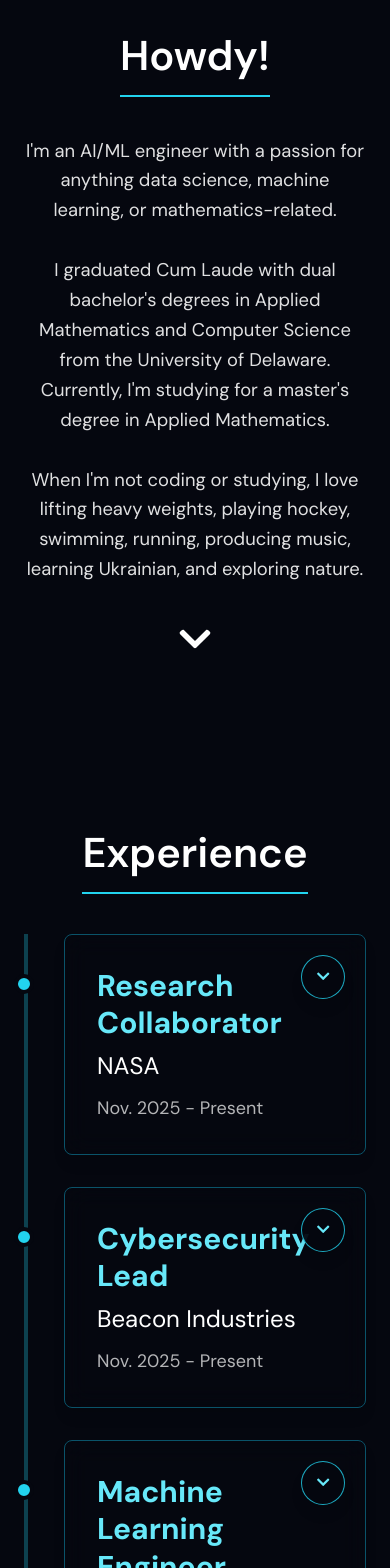
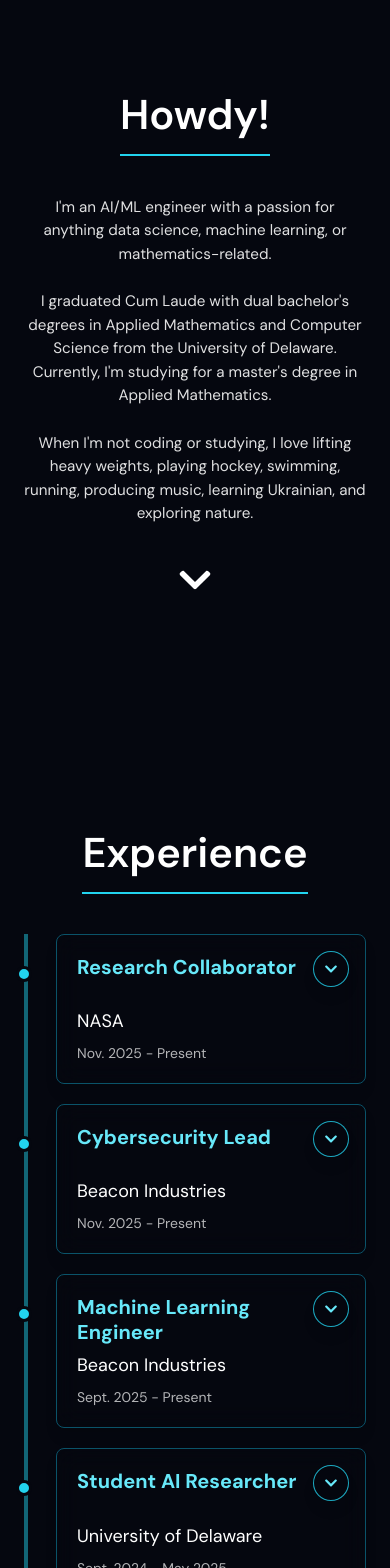
Before and after one commit to andrewango/personal-website, a React (Create React App) app: page / in a window 390 px wide. Shown: the part 920-2488 px from the top of the page. Built offline with nearby package versions, Linux system fonts and the light colour scheme.

Commit message:
Fixed card sizing on mobile and desktop, and fixed hobbies section on mobile

```diff
--- a/src/components/Experience.tsx
+++ b/src/components/Experience.tsx
@@ -129,15 +129,15 @@ export default function Experience() {
           return (
             <div
               key={experience.id}
-              className="relative mb-8 grid w-full grid-cols-1 pl-10 md:grid-cols-[minmax(0,1fr)_minmax(24rem,1.18fr)_4rem_minmax(24rem,1.18fr)_minmax(0,1fr)] md:items-start md:gap-0 md:pl-0"
+              className="relative mb-5 grid w-full grid-cols-1 pl-8 md:mb-8 md:grid-cols-[minmax(0,1fr)_minmax(24rem,1.18fr)_4rem_minmax(24rem,1.18fr)_minmax(0,1fr)] md:items-start md:gap-0 md:pl-0"
             >
               <span
-                className="absolute left-0 md:left-1/2 transform -translate-x-1/2 w-5 h-5 bg-cyan-400 rounded-full border-4 border-[#05070f] z-10"
-                style={{ top: '2.5rem' }}
+                className="absolute left-0 md:left-1/2 transform -translate-x-1/2 h-4 w-4 rounded-full border-[3px] border-[#05070f] bg-cyan-400 z-10 md:h-5 md:w-5 md:border-4"
+                style={{ top: '2rem' }}
               />
 
               <article
-                className={`relative z-10 flex min-h-[13rem] w-full flex-col rounded-lg border border-cyan-700/70 bg-[#07111f]/78 p-8 text-white shadow-lg backdrop-blur-md transition-transform duration-300 hover:scale-[1.01] hover:border-cyan-300 md:h-[13rem] ${
+                className={`relative z-10 flex min-h-[9rem] w-full flex-col rounded-lg border border-cyan-700/70 bg-[#07111f]/78 p-5 text-white shadow-lg backdrop-blur-md transition-transform duration-300 hover:scale-[1.01] hover:border-cyan-300 md:h-[11rem] md:min-h-[11rem] md:p-7 ${
                   isLeftSide ? 'md:col-start-2 md:row-start-1' : 'md:col-start-4 md:row-start-1'
                 }`}
               >
@@ -190,39 +190,39 @@ export default function Experience() {
                   aria-expanded={isExpanded}
                   aria-controls={detailPanelId}
                   aria-label={`${isExpanded ? 'Collapse' : 'Expand'} ${experience.company} details`}
-                  className="absolute right-5 top-5 flex h-11 w-11 items-center justify-center rounded-full border border-cyan-400/80 bg-[#05070f]/95 text-cyan-300 shadow-lg transition hover:border-cyan-200 hover:text-cyan-100 md:hidden"
+                  className="absolute right-4 top-4 flex h-9 w-9 items-center justify-center rounded-full border border-cyan-400/80 bg-[#05070f]/95 text-sm text-cyan-300 shadow-lg transition hover:border-cyan-200 hover:text-cyan-100 md:hidden"
                 >
                   <FaChevronDown className={`transition-transform duration-300 ${isExpanded ? 'rotate-180' : ''}`} />
                 </button>
 
                 <div className="flex h-full flex-col justify-start">
                   <div>
-                    <h3 className="flex min-h-[4.6rem] items-start text-3xl font-bold leading-tight text-cyan-300">
+                    <h3 className="flex min-h-[2.9rem] items-start pr-9 text-xl font-bold leading-tight text-cyan-300 md:min-h-[3.9rem] md:pr-0 md:text-[1.6rem]">
                       {experience.title}
                     </h3>
-                    <p className="mt-2 text-2xl text-white">{experience.company}</p>
-                    <p className="mt-3 whitespace-nowrap text-lg text-white/70">{experience.date}</p>
+                    <p className="mt-1.5 text-lg text-white md:mt-2 md:text-[1.25rem]">{experience.company}</p>
+                    <p className="mt-2 whitespace-nowrap text-sm text-white/70 md:mt-2 md:text-[0.95rem]">{experience.date}</p>
                   </div>
                 </div>
 
                 <div
                   id={detailPanelId}
                   className={`grid transition-[grid-template-rows,opacity] duration-300 ease-out md:hidden ${
-                    isExpanded ? 'grid-rows-[1fr] opacity-100 mt-8' : 'grid-rows-[0fr] opacity-0 mt-0'
+                    isExpanded ? 'grid-rows-[1fr] opacity-100 mt-5' : 'grid-rows-[0fr] opacity-0 mt-0'
                   }`}
                 >
                   <div className="overflow-hidden">
-                    <div className="border-t border-cyan-400/25 pt-6">
-                      <ul className="space-y-3 text-lg leading-relaxed text-white/85">
+                    <div className="border-t border-cyan-400/25 pt-4">
+                      <ul className="space-y-2 text-sm leading-relaxed text-white/85">
                         {experience.details.map((detail) => (
                           <li key={detail}>{detail}</li>
                         ))}
                       </ul>
-                      <div className="mt-6 flex flex-wrap gap-2">
+                      <div className="mt-4 flex flex-wrap gap-1.5">
                         {experience.tech.map((tech) => (
                           <span
                             key={tech}
-                            className="bg-cyan-500/20 border border-cyan-400 text-cyan-300 text-sm font-medium px-3 py-1 rounded hover:bg-cyan-400/40"
+                            className="bg-cyan-500/20 border border-cyan-400 text-cyan-300 text-xs font-medium px-2 py-1 rounded hover:bg-cyan-400/40"
                           >
                             {tech}
                           </span>
--- a/src/components/Hobbies.tsx
+++ b/src/components/Hobbies.tsx
@@ -78,7 +78,7 @@ function CountUpNumber({ target, suffix = '', visible }: CountUpNumberProps) {
     return () => window.cancelAnimationFrame(animationFrame);
   }, [target, visible]);
 
-  return <div className="text-5xl sm:text-7xl font-bold text-cyan-400">{formatCompactCount(currentValue, suffix)}</div>;
+  return <div className="text-4xl font-bold text-cyan-400 sm:text-7xl">{formatCompactCount(currentValue, suffix)}</div>;
 }
 
 export default function Hobbies() {
@@ -108,16 +108,16 @@ export default function Hobbies() {
     <SectionShell id="hobbies" ref={sectionRef} centered>
       <SectionHeader title="Hobbies" visible={visible} />
 
-      <div className="flex border-b border-cyan-400 mb-12">
+      <div className="mb-8 grid w-full max-w-xl grid-cols-2 border border-cyan-400 sm:mb-12 sm:flex sm:w-auto sm:max-w-none sm:border-b sm:border-l-0 sm:border-r-0 sm:border-t-0">
         {hobbyTabs.map((currentTab) => (
           <button
             key={currentTab}
             onClick={() => setTab(currentTab)}
-            className={`px-8 py-4 text-lg transition-all relative ${
+            className={`relative px-3 py-3 text-sm transition-all sm:px-8 sm:py-4 sm:text-lg ${
               tab === currentTab ? 'text-cyan-400' : 'text-white'
-            } ${
-              currentTab !== 'snowboarding' ? 'border-r border-cyan-400' : ''
-            } hover:text-cyan-300 hover:shadow-[0_0_10px_2px_rgba(0,255,255,0.3)] rounded`}
+            } ${currentTab === 'music' || currentTab === 'ice hockey' ? 'border-r border-cyan-400' : ''} ${
+              currentTab === 'music' || currentTab === 'powerlifting' ? 'border-b border-cyan-400 sm:border-b-0' : ''
+            } ${currentTab !== 'snowboarding' ? 'sm:border-r sm:border-cyan-400' : ''} hover:text-cyan-300 hover:shadow-[0_0_10px_2px_rgba(0,255,255,0.3)] sm:rounded`}
           >
             {currentTab.charAt(0).toUpperCase() + currentTab.slice(1)}
           </button>
@@ -126,21 +126,21 @@ export default function Hobbies() {
 
       {tab === 'music' ? (
         <>
-          <div className="flex flex-col sm:flex-row justify-center items-center gap-12 text-center">
+          <div className="flex flex-row flex-wrap justify-center items-center gap-6 text-center sm:gap-12">
             <div>
               <CountUpNumber target={3_000_000} suffix="M+" visible={visible} />
-              <p className="text-gray-300 text-base mt-2">streams</p>
+              <p className="text-gray-300 text-xs mt-1 sm:text-base sm:mt-2">streams</p>
             </div>
             <div>
               <CountUpNumber target={100_000} suffix="K+" visible={visible} />
-              <p className="text-gray-300 text-base mt-2">listeners</p>
+              <p className="text-gray-300 text-xs mt-1 sm:text-base sm:mt-2">listeners</p>
             </div>
             <div>
               <CountUpNumber target={100} suffix="+" visible={visible} />
-              <p className="text-gray-300 text-base mt-2">countries</p>
+              <p className="text-gray-300 text-xs mt-1 sm:text-base sm:mt-2">countries</p>
             </div>
           </div>
-          <p className="section-body max-w-5xl mt-10 text-center">
+          <p className="section-body max-w-5xl mt-7 text-center sm:mt-10">
             I began producing music in 2016, starting with wave and hip hop/RnB. I made a name for myself in two large
             underground scenes, one inspired by Bladee and Yung Lean, the other by emo, punk, alt rock, and trap. I was
             also a member of an underground collective called Ghost Network. As my interests expanded, I learned how to
@@ -157,7 +157,8 @@ export default function Hobbies() {
         </>
       ) : tab === 'powerlifting' ? (
         <>
-          <ResponsiveContainer width="100%" height={480} className="max-w-6xl">
+          <div className="h-[300px] w-full max-w-6xl sm:h-[480px]">
+            <ResponsiveContainer width="100%" height="100%">
               <LineChart data={chartData}>
                 <CartesianGrid strokeDasharray="3 3" stroke="#888" />
                 <XAxis dataKey="month" stroke="#ccc" />
@@ -189,7 +190,8 @@ export default function Hobbies() {
                 />
               </LineChart>
             </ResponsiveContainer>
-          <p className="section-body max-w-5xl mt-10 text-center">
+          </div>
+          <p className="section-body max-w-5xl mt-7 text-center sm:mt-10">
             I started powerlifting in 2023 and followed NSuns and Sheiko's programs before being coached by Veniamin
             Yovenko in Feb. 2025.
             <br />
@@ -199,7 +201,7 @@ export default function Hobbies() {
         </>
       ) : tab === 'ice hockey' ? (
         <div className="flex flex-col sm:flex-row justify-center items-center gap-12 text-center">
-          <p className="section-body max-w-5xl mt-10 text-center">
+          <p className="section-body max-w-5xl mt-7 text-center sm:mt-10">
             I got into ice hockey in March 2024. I taught myself how to ice skate, occasionally play in beer league,
             and love watching the NHL.
             <br />
@@ -209,7 +211,7 @@ export default function Hobbies() {
         </div>
       ) : (
         <div className="flex flex-col sm:flex-row justify-center items-center gap-12 text-center">
-          <p className="section-body max-w-5xl mt-10 text-center">
+          <p className="section-body max-w-5xl mt-7 text-center sm:mt-10">
             I've snowboarded in Pennsylvania, Vermont, West Virginia, and Maryland. My dream spots are Colorado and the
             French Alps.
           </p>
--- a/src/components/Publications.tsx
+++ b/src/components/Publications.tsx
@@ -54,23 +54,23 @@ export default function Publications() {
     <SectionShell id="publications" ref={sectionRef}>
       <SectionHeader title="Publications" visible={visible} />
 
-      <div className="grid gap-12 grid-cols-1 sm:grid-cols-2 lg:grid-cols-2 max-w-7xl mx-auto">
+      <div className="grid max-w-7xl grid-cols-2 gap-4 mx-auto md:gap-12">
         {publications.map((publication) => (
           <div
             key={publication.url}
-            className="flex min-h-[260px] flex-col justify-between rounded-lg border border-cyan-700/70 bg-[#07111f]/78 p-8 text-white shadow-lg backdrop-blur-md transition-transform duration-300 hover:scale-[1.01] hover:border-cyan-300"
+            className="flex min-h-[9rem] flex-col justify-between rounded-lg border border-cyan-700/70 bg-[#07111f]/78 p-4 text-white shadow-lg backdrop-blur-md transition-transform duration-300 hover:scale-[1.01] hover:border-cyan-300 md:min-h-[13.75rem] md:p-7"
           >
             <div>
-              <h3 className="text-3xl font-bold text-cyan-300 mb-4">{publication.title}</h3>
-              <p className="text-gray-200 text-lg mb-6">{publication.description}</p>
+              <h3 className="mb-2 text-sm font-bold leading-tight text-cyan-300 md:mb-3 md:text-[1.6rem]">{publication.title}</h3>
+              <p className="mb-3 text-xs text-gray-200 md:mb-5 md:text-[0.95rem]">{publication.description}</p>
             </div>
             <a
               href={publication.url}
               target="_blank"
               rel="noopener noreferrer"
-              className="mt-4 inline-flex items-center gap-2 text-lg text-cyan-300 hover:text-cyan-100"
+              className="mt-2 inline-flex items-center gap-1.5 text-xs text-cyan-300 hover:text-cyan-100 md:mt-3 md:gap-2 md:text-[0.95rem]"
             >
-              <FaLink className="text-lg" /> View Publication
+              <FaLink className="text-xs md:text-[0.95rem]" /> View
             </a>
           </div>
         ))}
--- a/src/index.css
+++ b/src/index.css
@@ -97,6 +97,11 @@ body {
   .page-section {
     padding: 4rem 1.5rem;
   }
+
+  .section-body {
+    font-size: 0.95rem;
+    line-height: 1.55;
+  }
 }
 
 @media (prefers-reduced-motion: reduce) {
```
Lines whose indentation alone changed are shown as unchanged.
